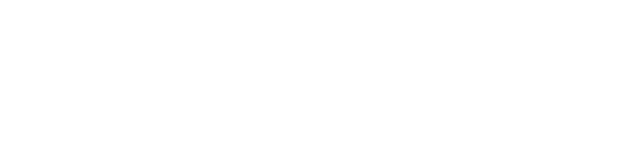
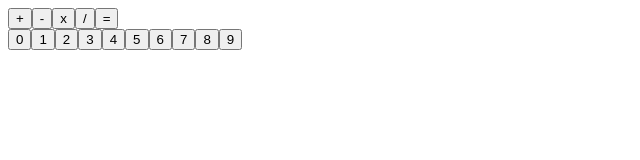
Before and after one commit to mwarres/calculator, a plain HTML site: page index.html in a window 1280 px wide. Shown: the whole page, without its empty margins (0-640 px from the left). Drawn offline with Linux system fonts and the light colour scheme.

Commit message:
feat(calculator): Make basic calculator UI
Add calculator.js, which generates a very basic calculator UI. UI
includes buttons for all operators and buttons for all digits. Add
containers for the operators, digits, and the user's calculator input
into the index page.

```diff
--- /dev/null
+++ b/calculator.js
@@ -0,0 +1,18 @@
+function generateCalculatorUI() {
+    const operatorContainer = document.querySelector(".operatorContainer");
+    const operators = ["+", "-", "x", "/", "="];
+    operators.forEach(operator => {
+        const button = document.createElement("button");
+        button.textContent = operator;
+        operatorContainer.appendChild(button);
+    })
+    const digitContainer = document.querySelector(".digitContainer");
+    const digits = Array.from(Array(10).keys());
+    digits.forEach(digit => {
+        const button = document.createElement("button");
+        button.textContent = digit;
+        digitContainer.appendChild(button);
+    })
+}
+
+generateCalculatorUI();
--- a/index.html
+++ b/index.html
@@ -4,8 +4,14 @@
     <meta charset="UTF-8">
     <title>Calculator</title>
     <script src="util.js" defer></script>
+    <script src="calculator.js" defer></script>
 </head>
 <body>
+    <main>
+        <div class="calculatorInput"></div>
+        <div class="operatorContainer"></div>
+        <div class="digitContainer"></div>
+    </main>
 
 </body>
 </html>
```
